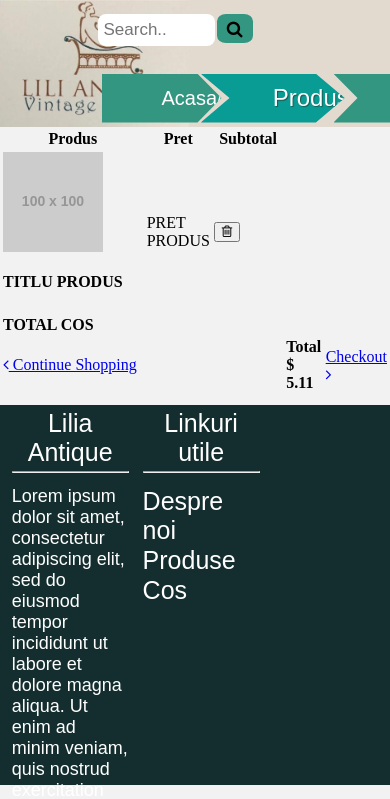
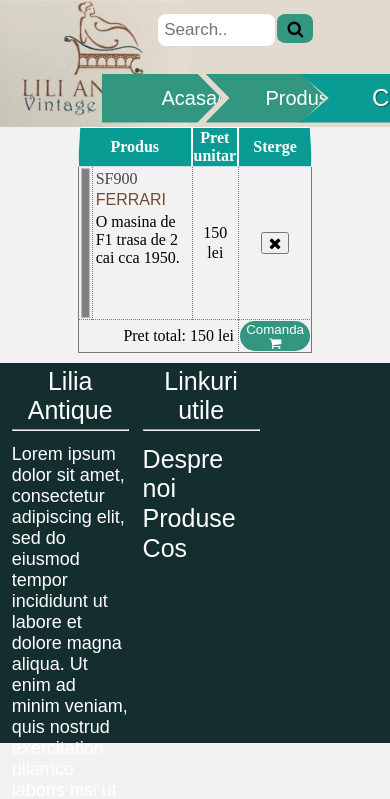
Before and after one commit to Doru99/Lilia-Antics, a PHP site: page /cos.php in a window 390 px wide; the page is wider, and only the part inside the window is pictured. Shown: the top 799 px of that part. Run offline with PHP 8.4, Linux system fonts and the light colour scheme; grey boxes labelled with a size stand in for pictures from a placeholder-image service; some libraries are stand-ins or nearby versions.

Commit message:
Add files via upload

```diff
--- /dev/null
+++ b/cos.css
@@ -0,0 +1,107 @@
+#cos{
+    margin-left: 20%;
+    width: 60%;
+    border-spacing:0;
+}
+
+#cos thead{
+    background-color: #099c95;
+    color: white;
+    clip-path: polygon(1% 0, 99% 0, 100% 100%, 0% 100%);
+    shape-outside: polygon(1% 0, 99% 0, 100% 100%, 0% 100%);
+}
+
+#cos tr th{
+    border:1px solid white;
+}
+
+
+#cos td {
+    position: relative;
+    border-left: 1px dotted rgba(0,0,0,0.5);
+    border-bottom: 1px dotted rgba(0,0,0,0.5);
+}
+
+#cos tr td:first-child{
+    border-left:1px solid rgba(0,0,0,0.5);
+}
+
+#cos tr:last-child td{
+    border-bottom:1px solid rgba(0,0,0,0.5);
+}
+
+#cos tr td:last-child{
+    border-right:1px solid rgba(0,0,0,0.5);
+}
+
+/*#cos tr:last-child td:last-child{
+    padding:0;
+}*/
+
+.prod_img{
+    background-color: grey;
+    width: 90%;
+    height: 150px;
+    margin:5% 0 0 5%;
+}
+
+.info-cos{
+    vertical-align: top;
+}
+
+.titlu-prod{
+    font-family: 'Bentham', serif;
+    color: #474747;
+}
+
+.titlu-prod,
+.tip-prod,
+.desc-prod,
+.pret-prod,
+.pret-tot{
+    display: block;
+    padding: 2%;
+}
+
+.tip-prod{
+    font-family: 'Raleway', sans-serif;
+    font-weight: 400;
+    text-transform: uppercase;
+    color: #6F4C38;
+}
+
+.desc-prod{
+    font-family: 'Bentham', serif;
+}
+
+.pret-prod{
+    font-family: 'Suranna', serif;
+    text-align: center;
+}
+
+.pret-tot{
+    text-align: right;
+    font-family: 'Suranna', serif;
+}
+
+.checkout{
+    height: 30px;
+    background-color: #329680;
+    color: white;
+    border: none;
+    border-radius: 25px;
+    cursor: pointer;
+    transition: 0.5s all;
+}
+
+.checkout:hover{
+    background-color: #143c33;
+    box-shadow: 4px 8px 10px rgba(0,0,0,0.3);
+}
+
+form{
+    height: 100%;
+    width: 100%;
+    text-align: center;
+    margin: 0;
+}
--- a/cos.php
+++ b/cos.php
@@ -10,6 +10,7 @@ $db=mysqli_select_db($connection,'anticariat');
     <link rel="stylesheet" href="produse.css">
     <link rel="stylesheet" href="myMenu.css">
     <link rel="stylesheet" href="https://cdnjs.cloudflare.com/ajax/libs/font-awesome/4.7.0/css/font-awesome.min.css">
+    <link rel="stylesheet" href="cos.css">
 
   </head>
   <body>
@@ -26,8 +27,8 @@ $db=mysqli_select_db($connection,'anticariat');
         <nav class="meniu">
             <ul class="main_meniu">
                 <li onclick="location.href='contact.html';"><a href="contact.html" class="meniu_page">Acasa/Contact</a></li>
-                <li class="active" onclick="location.href='produse.php';"><a href="produse.php" class="meniu_page">Produse</a></li>
-                <li onclick="location.href='cos.php';"><a href="cos.php" class="meniu_page">Cos(<?php
+                <li onclick="location.href='produse.php';"><a href="produse.php" class="meniu_page">Produse</a></li>
+                <li class="active" onclick="location.href='cos.php';"><a href="cos.php" class="meniu_page">Cos(<?php
 
                     if(isset($_SESSION['cart'])){
                       $count=count($_SESSION['cart']);
@@ -40,43 +41,46 @@ $db=mysqli_select_db($connection,'anticariat');
   </div>
 
 
-<div class="container">
-  <table id="cart" class="table table-hover table-condensed">
+<div id="container">
+  <table id="cos">
     <thead>
       <tr>
-        <th style="width:50%">Produs</th>
-        <th style="width:10%">Pret</th>
-        <th style="width:22%" class="text-center">Subtotal</th>
-        <th style="width:10%"></th>
+        <th colspan="2">Produs</th>
+        <th>Pret unitar</th>
+        <th>Sterge</th>
       </tr>
     </thead>
     <tbody>
       <tr>
-        <td data-th="Product">
-          <div class="row">
-            <div class="col-sm-2 hidden-xs"><img src="http://placehold.it/100x100" alt="..." class="img-responsive" /></div>
-            <div class="col-sm-10">
-              <h4 class="nomargin">TITLU PRODUS</h4>
-            </div>
-          </div>
+        <td width="15%">
+        <img class="prod_img">
         </td>
-        <td data-th="Price">PRET PRODUS</td>
-        <td class="actions" data-th="">
-          <button class="btn btn-danger btn-sm"><i class="fa fa-trash-o"></i></button>
+        <td width="65%" class="info-cos">
+          <span class="titlu-prod">SF900</span>
+          <span class="tip-prod">Ferrari</span>
+          <span class="desc-prod">O masina de F1 trasa de 2 cai cca 1950.</span>
+        </td>
+        <td width="10%">
+          <span class="pret-prod">150</span>
+          <span class="pret-prod">lei</span>
+        </td>
+        <td style="text-align:center;" width="10%">
+        <button class="fa fa-remove"></button>
         </td>
       </tr>
+      <tr>
+        <td colspan="3">
+          <span class="pret-tot">
+            Pret total:
+            150 lei
+          </span>
+        </td>
+        <td>
+          <form method="POST">
+            <button class="checkout" type="submit">Comanda <i class="fa fa-shopping-cart" aria-hidden="true"></i></button>
+          </form>
+      </tr>
     </tbody>
-    <tfoot>
-      <tr class="visible-xs">
-        <td class="text-center"><strong>TOTAL COS</strong></td>
-      </tr>
-      <tr>
-        <td><a href="produse.php" class="btn btn-warning"><i class="fa fa-angle-left"></i> Continue Shopping</a></td>
-        <td colspan="2" class="hidden-xs"></td>
-        <td class="hidden-xs text-center"><strong>Total $ 5.11</strong></td>
-        <td><a href="#" class="btn btn-success btn-block">Checkout <i class="fa fa-angle-right"></i></a></td>
-      </tr>
-    </tfoot>
   </table>
 </div>
 
```
